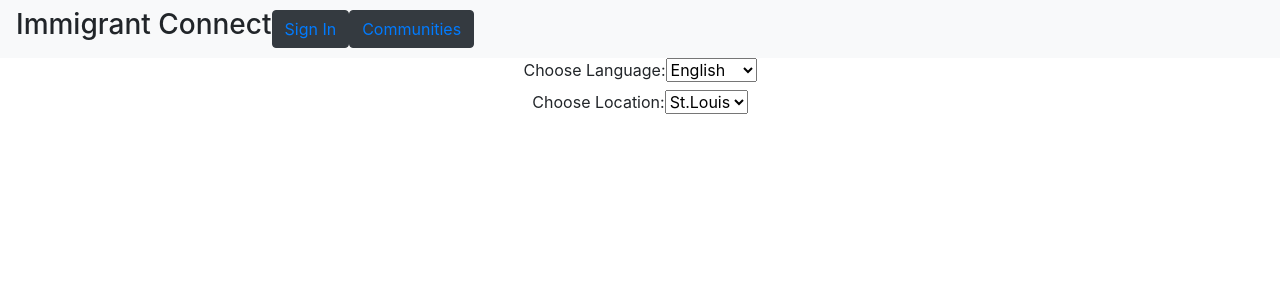
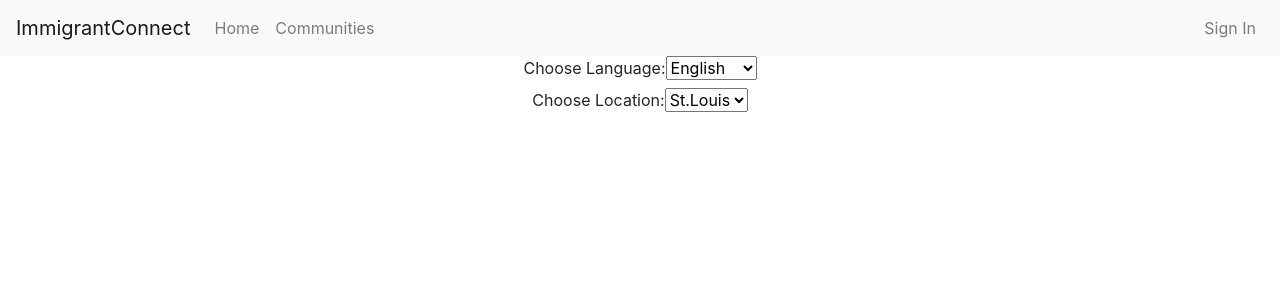
Before and after one commit to mikey-joyce/ImmigrantConnect, a React (Create React App) app in the folder immigrant-frontend/: page / in a window 1280 px wide. Shown: the top 300 px of the page. Built offline with nearby package versions, Linux system fonts and the light colour scheme.

Commit message:
fixed shitty navbar

```diff
--- a/immigrant-frontend/src/Pages/Navbar.js
+++ b/immigrant-frontend/src/Pages/Navbar.js
@@ -7,16 +7,44 @@
     return (
         <div className = "Navbar">
           <nav className="navbar navbar-expand-lg navbar-light bg-light">
-            <h3>Immigrant Connect</h3>
+            <a className="navbar-brand" href="#">ImmigrantConnect</a>
+            <button
+              className="navbar-toggler"
+              type="button"
+              data-toggle="collapse"
+              data-target="#navbarSupportedContent"
+              aria-controls="navbarSupportedContent"
+              aria-expanded="false"
+              aria-label="Toggle navigation">
+              <span className="navbar-toggler-icon" />
+            </button>
+            <div
+              className="collapse navbar-collapse"
+              id="navbarSupportedContent">
+              <ul className="navbar-nav mr-auto">
+                <li className="nav-item">
+                  <a className="nav-link" href="#">
+                    Home <span className="sr-only">(current)</span>
+                </a>
+              </li>
 
-            <button className="btn btn-dark btn pull-right buttonRight">
-              <Link to="/sign-in">Sign In</Link>
-            </button>
+              <li className="nav-item">
+                <Link to = "/communities" className="nav-link" >Communities</Link>
+              </li>
 
-            <button className="btn btn-dark btn pull-right buttonRight">
-              <Link to="/communities">Communities</Link>
-            </button>
-          </nav>
+            </ul>
+            <ul className = "navbar-nav ml-auto">
+
+              <li className="nav-item pull-right">
+                <Link to = "/sign-in" className="nav-link" >
+                  Sign In
+                </Link>
+              </li>
+            </ul>
+          </div>
+        </nav>
+
+
         </div>
     );
   }
```
